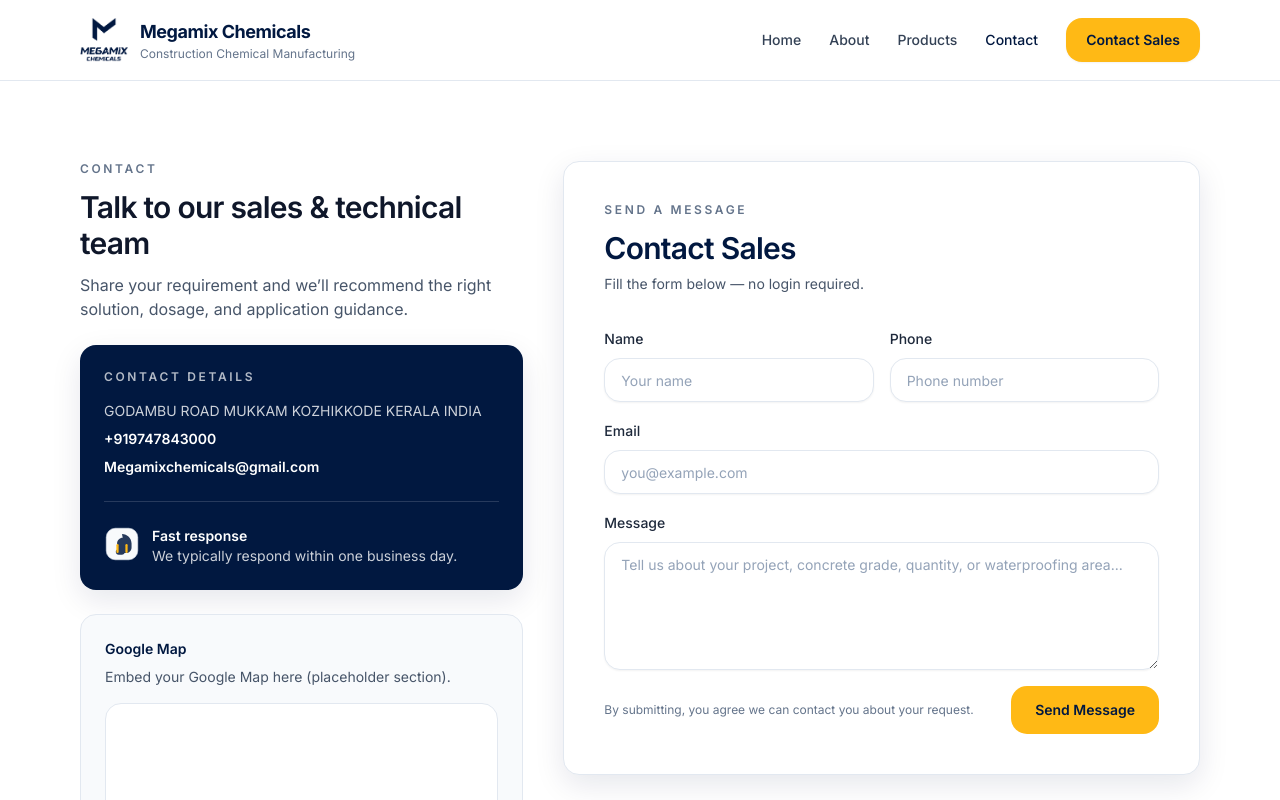
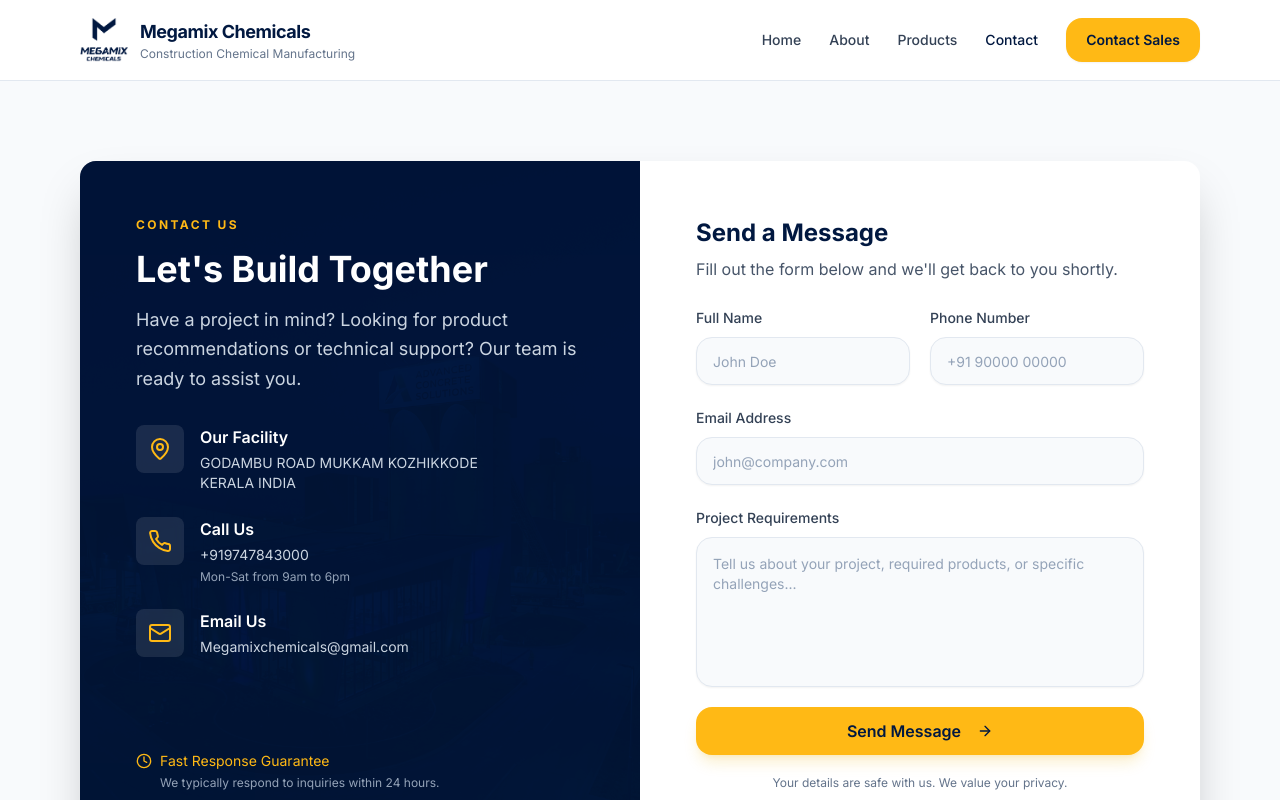
Before and after one commit to pvsameerpvs/megamix-chemicals, a Next.js app: page /contact in a window 1280 px wide. Shown: the top 800 px of the page. Built offline with nearby package versions, Linux system fonts and the light colour scheme.

Commit message:
fix: seo

```diff
--- a/app/contact/contact-client.tsx
+++ b/app/contact/contact-client.tsx
@@ -3,6 +3,7 @@
 import { useState } from "react";
 import Image from "next/image";
 import { toast } from "sonner";
+import { Mail, MapPin, Phone, ArrowRight, Building2, Clock } from "lucide-react";
 
 import { SectionHeading } from "@/components/SectionHeading";
 import { Card, CardContent } from "@/components/ui/card";
@@ -53,101 +54,132 @@
   }
 
   return (
+    <div className="min-h-screen bg-slate-50 flex flex-col justify-center py-10 lg:py-20">
+      <div className="container">
+        <div className="grid overflow-hidden rounded-2xl shadow-2xl lg:grid-cols-2">
+
+          {/* Left Side: Contact Info & Branding */}
+          <div className="relative bg-[color:var(--brand-navy)] p-10 text-white lg:p-14 flex flex-col justify-between">
+            {/* Background Texture/Image */}
+            <div className="absolute inset-0 z-0 opacity-20">
+               <Image
+                 src="/images/why_us_bg_1768724879676.png"
+                 alt="Background"
+                 fill
+                 className="object-cover"
+               />
+               <div className="absolute inset-0 bg-[color:var(--brand-navy)] mix-blend-multiply" />
+            </div>
+
+            <div className="relative z-10 space-y-8">
               <div>
-      <section className="py-16 sm:py-20">
-        <div className="container">
-          <div className="grid gap-10 lg:grid-cols-12">
-            <div className="lg:col-span-5 space-y-6">
-              <SectionHeading
-                eyebrow="Contact"
-                title="Talk to our sales & technical team"
-                description="Share your requirement and we’ll recommend the right solution, dosage, and application guidance."
-              />
+                <p className="mb-4 text-xs font-bold uppercase tracking-[0.2em] text-[color:var(--brand-yellow)]">
+                  Contact Us
+                </p>
+                <h2 className="text-3xl font-bold sm:text-4xl">
+                  Let's Build Together
+                </h2>
+                <p className="mt-4 text-lg text-slate-300 leading-relaxed">
+                  Have a project in mind? Looking for product recommendations or technical support? Our team is ready to assist you.
+                </p>
+              </div>
 
-              <div className="rounded-xl bg-[color:var(--brand-navy)] p-6 text-white shadow-card">
-                <p className="text-xs font-semibold tracking-[0.22em] uppercase text-white/70">
-                  Contact details
-                </p>
-                <div className="mt-4 space-y-2 text-sm">
-                  <p className="text-white/80">{company.address}</p>
-                  <p>
-                    <a className="font-semibold hover:underline" href={`tel:${company.phone}`}>
+              <div className="space-y-6">
+                <div className="flex items-start gap-4">
+                  <div className="flex h-12 w-12 shrink-0 items-center justify-center rounded-lg bg-white/10 backdrop-blur-sm">
+                    <MapPin className="h-6 w-6 text-[color:var(--brand-yellow)]" />
+                  </div>
+                  <div>
+                    <h3 className="font-semibold text-white">Our Facility</h3>
+                    <p className="mt-1 text-sm text-slate-300 max-w-xs">{company.address}</p>
+                  </div>
+                </div>
+
+                <div className="flex items-start gap-4">
+                  <div className="flex h-12 w-12 shrink-0 items-center justify-center rounded-lg bg-white/10 backdrop-blur-sm">
+                    <Phone className="h-6 w-6 text-[color:var(--brand-yellow)]" />
+                  </div>
+                  <div>
+                    <h3 className="font-semibold text-white">Call Us</h3>
+                    <p className="mt-1 text-sm text-slate-300">
+                      <a href={`tel:${company.phone}`} className="hover:text-white transition-colors">
                         {company.phone}
                       </a>
                     </p>
-                  <p>
-                    <a className="font-semibold hover:underline" href={`mailto:${company.email}`}>
+                    <p className="text-xs text-slate-400 mt-1">Mon-Sat from 9am to 6pm</p>
+                  </div>
+                </div>
+
+                <div className="flex items-start gap-4">
+                  <div className="flex h-12 w-12 shrink-0 items-center justify-center rounded-lg bg-white/10 backdrop-blur-sm">
+                    <Mail className="h-6 w-6 text-[color:var(--brand-yellow)]" />
+                  </div>
+                  <div>
+                    <h3 className="font-semibold text-white">Email Us</h3>
+                    <p className="mt-1 text-sm text-slate-300">
+                      <a href={`mailto:${company.email}`} className="hover:text-white transition-colors">
                         {company.email}
                       </a>
                     </p>
                   </div>
-                <Separator className="my-6 bg-white/15" />
-                <div className="flex items-start gap-3">
-                  <Image src="/images/icon-support.svg" alt="Support" width={36} height={36} />
-                  <div>
-                    <p className="text-sm font-semibold">Fast response</p>
-                    <p className="text-sm text-white/80">
-                      We typically respond within one business day.
-                    </p>
                 </div>
               </div>
             </div>
 
-              <div className="rounded-xl border border-slate-200 bg-slate-50 p-6">
-                <p className="text-sm font-semibold text-[color:var(--brand-navy)]">
-                  Google Map
+            <div className="relative z-10 mt-10">
+               <div className="flex items-center gap-2 text-sm text-[color:var(--brand-yellow)]">
+                  <Clock className="w-4 h-4" />
+                  <span>Fast Response Guarantee</span>
+               </div>
+               <p className="text-xs text-slate-400 mt-1 pl-6">
+                  We typically respond to inquiries within 24 hours.
                </p>
-                <p className="mt-2 text-sm text-slate-600">
-                  Embed your Google Map here (placeholder section).
-                </p>
-                <div className="mt-4 h-48 rounded-xl border border-slate-200 bg-white" aria-label="Map placeholder" />
             </div>
           </div>
 
-            <div className="lg:col-span-7">
-              <Card className="overflow-hidden">
-                <CardContent className="p-8 sm:p-10">
-                  <p className="text-xs font-semibold tracking-[0.22em] uppercase text-slate-500">
-                    Send a message
+          {/* Right Side: Contact Form */}
+          <div className="bg-white p-10 lg:p-14">
+            <div className="space-y-6">
+               <div className="space-y-2">
+                 <h3 className="text-2xl font-bold text-[color:var(--brand-navy)]">Send a Message</h3>
+                 <p className="text-slate-600">
+                   Fill out the form below and we'll get back to you shortly.
                  </p>
-                  <h1 className="mt-3 text-3xl font-semibold tracking-tight text-[color:var(--brand-navy)]">
-                    Contact Sales
-                  </h1>
-                  <p className="mt-2 text-sm text-slate-600">
-                    Fill the form below — no login required.
-                  </p>
+               </div>
 
-                  <form onSubmit={onSubmit} className="mt-8 grid gap-4">
-                    <div className="grid gap-4 sm:grid-cols-2">
+               <form onSubmit={onSubmit} className="space-y-5">
+                 <div className="grid gap-5 sm:grid-cols-2">
                    <div className="space-y-2">
-                        <label className="text-sm font-medium text-slate-800" htmlFor="name">
-                          Name
+                     <label className="text-sm font-medium text-slate-700" htmlFor="name">
+                       Full Name
                      </label>
                      <Input
                        id="name"
                        required
                        value={form.name}
                        onChange={(e) => update("name", e.target.value)}
-                          placeholder="Your name"
+                       placeholder="John Doe"
+                       className="h-12 bg-slate-50 border-slate-200 focus:bg-white transition-colors"
                      />
                    </div>
                    <div className="space-y-2">
-                        <label className="text-sm font-medium text-slate-800" htmlFor="phone">
-                          Phone
+                     <label className="text-sm font-medium text-slate-700" htmlFor="phone">
+                       Phone Number
                      </label>
                      <Input
                        id="phone"
                        required
                        value={form.phone}
                        onChange={(e) => update("phone", e.target.value)}
-                          placeholder="Phone number"
+                       placeholder="+91 90000 00000"
+                       className="h-12 bg-slate-50 border-slate-200 focus:bg-white transition-colors"
                      />
                    </div>
                  </div>
 
                  <div className="space-y-2">
-                      <label className="text-sm font-medium text-slate-800" htmlFor="email">
-                        Email
+                   <label className="text-sm font-medium text-slate-700" htmlFor="email">
+                     Email Address
                    </label>
                    <Input
                      id="email"
@@ -155,38 +187,45 @@
                      required
                      value={form.email}
                      onChange={(e) => update("email", e.target.value)}
-                        placeholder="you@example.com"
+                     placeholder="john@company.com"
+                     className="h-12 bg-slate-50 border-slate-200 focus:bg-white transition-colors"
                    />
                  </div>
 
                  <div className="space-y-2">
-                      <label className="text-sm font-medium text-slate-800" htmlFor="message">
-                        Message
+                   <label className="text-sm font-medium text-slate-700" htmlFor="message">
+                     Project Requirements
                    </label>
                    <Textarea
                      id="message"
                      required
                      value={form.message}
                      onChange={(e) => update("message", e.target.value)}
-                        placeholder="Tell us about your project, concrete grade, quantity, or waterproofing area..."
+                     placeholder="Tell us about your project, required products, or specific challenges..."
+                     className="min-h-[150px] bg-slate-50 border-slate-200 focus:bg-white transition-colors resize-none p-4"
                    />
                  </div>
 
-                    <div className="flex flex-col-reverse gap-3 sm:flex-row sm:items-center sm:justify-between">
-                      <p className="text-xs text-slate-500">
-                        By submitting, you agree we can contact you about your request.
+                 <Button
+                   type="submit"
+                   variant="cta"
+                   size="lg"
+                   disabled={submitting}
+                   className="w-full h-12 text-base shadow-lg shadow-yellow-500/20"
+                 >
+                   {submitting ? "Sending..." : "Send Message"}
+                   {!submitting && <ArrowRight className="ml-2 h-4 w-4" />}
+                 </Button>
+
+                 <p className="text-center text-xs text-slate-500 mt-4">
+                    Your details are safe with us. We value your privacy.
                  </p>
-                      <Button type="submit" variant="cta" size="lg" disabled={submitting}>
-                        {submitting ? "Sending..." : "Send Message"}
-                      </Button>
+               </form>
             </div>
-                  </form>
-                </CardContent>
-              </Card>
+          </div>
+
         </div>
       </div>
     </div>
-      </section>
-    </div>
   );
 }
--- a/app/layout.tsx
+++ b/app/layout.tsx
@@ -34,6 +34,11 @@
   robots: {
     index: true,
     follow: true
+  },
+  icons: {
+    icon: "/images/logo.png",
+    apple: "/images/logo.png",
+    shortcut: "/images/logo.png"
   }
 };
 
```
Lines whose indentation alone changed are shown as unchanged.
